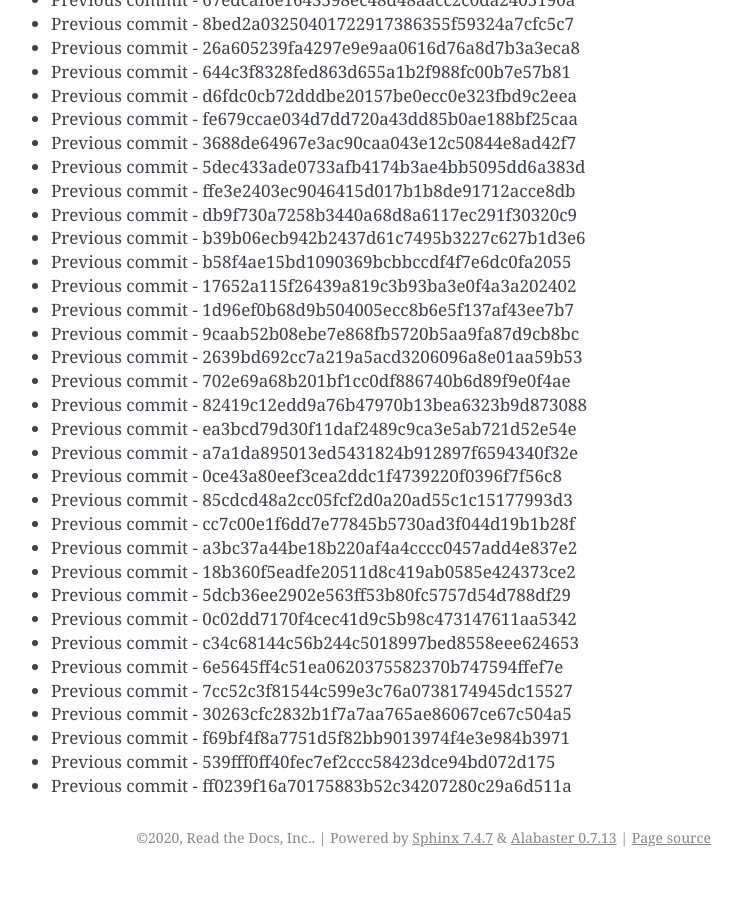
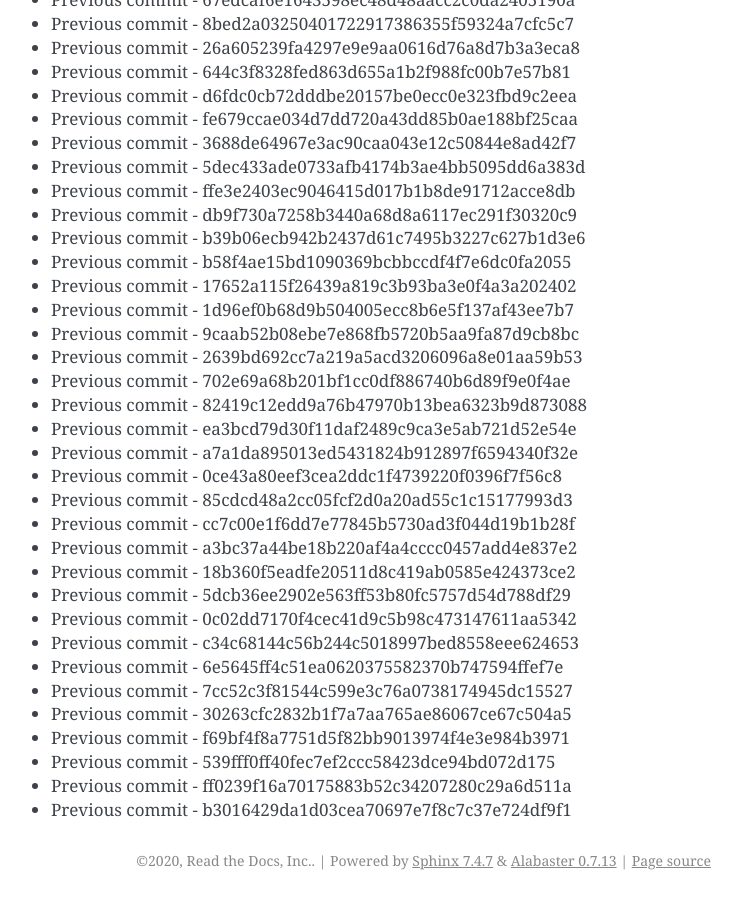
Before and after one commit to readthedocs/rtd-git-stresstest, a Sphinx documentation site: the page built from docs/updates.rst, in a window 1280 px wide and 900 px high, scrolled down 29949 px. Shown: the whole window, without its empty margins (399-1141 px from the left). Built offline with Sphinx 7.4.7, drawn with Linux system fonts in a browser that asks for light colours; before the commit the page ends 30826 px from its top, so only the background shows below that.

Commit message:
Generating commit from previous: b3016429da1d03cea70697e7f8c7c37e724df9f1

```diff
--- a/docs/updates.rst
+++ b/docs/updates.rst
@@ -1290,3 +1290,4 @@ It can be tested for any performance characteristics.
 * Previous commit - f69bf4f8a7751d5f82bb9013974f4e3e984b3971
 * Previous commit - 539fff0ff40fec7ef2ccc58423dce94bd072d175
 * Previous commit - ff0239f16a70175883b52c34207280c29a6d511a
+* Previous commit - b3016429da1d03cea70697e7f8c7c37e724df9f1
```
